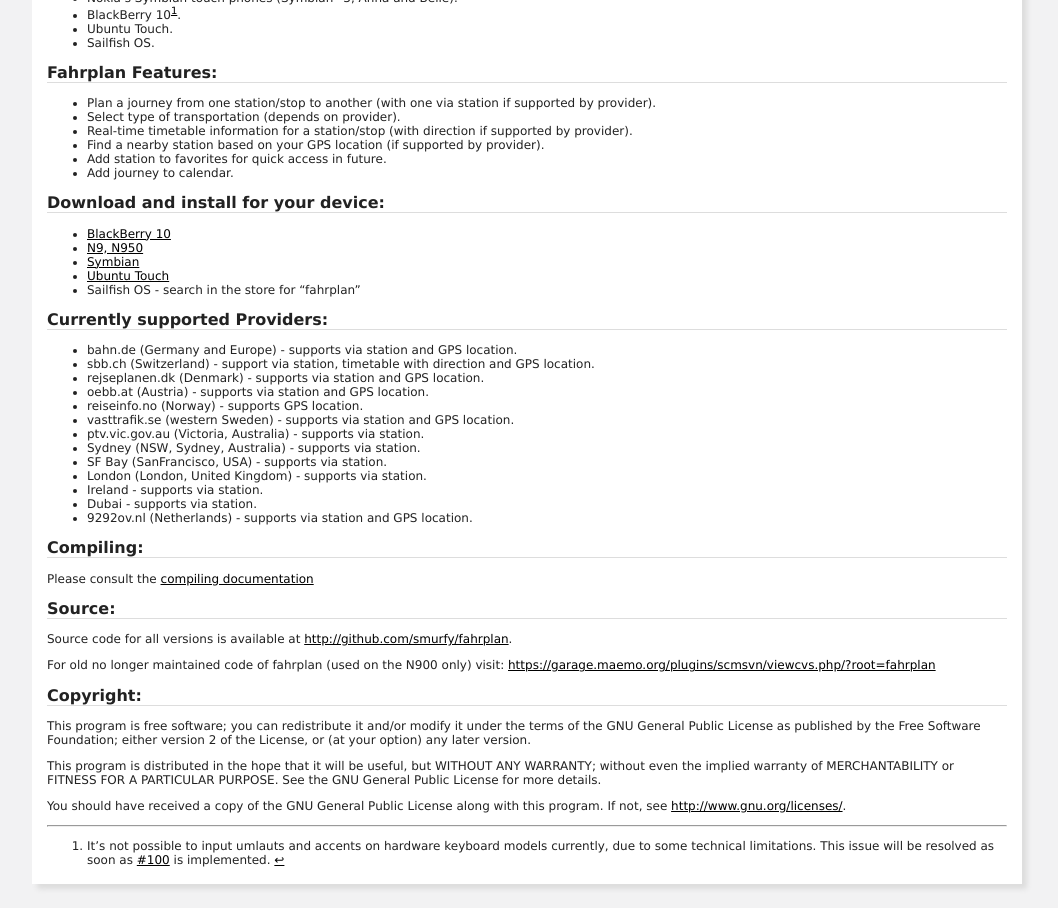
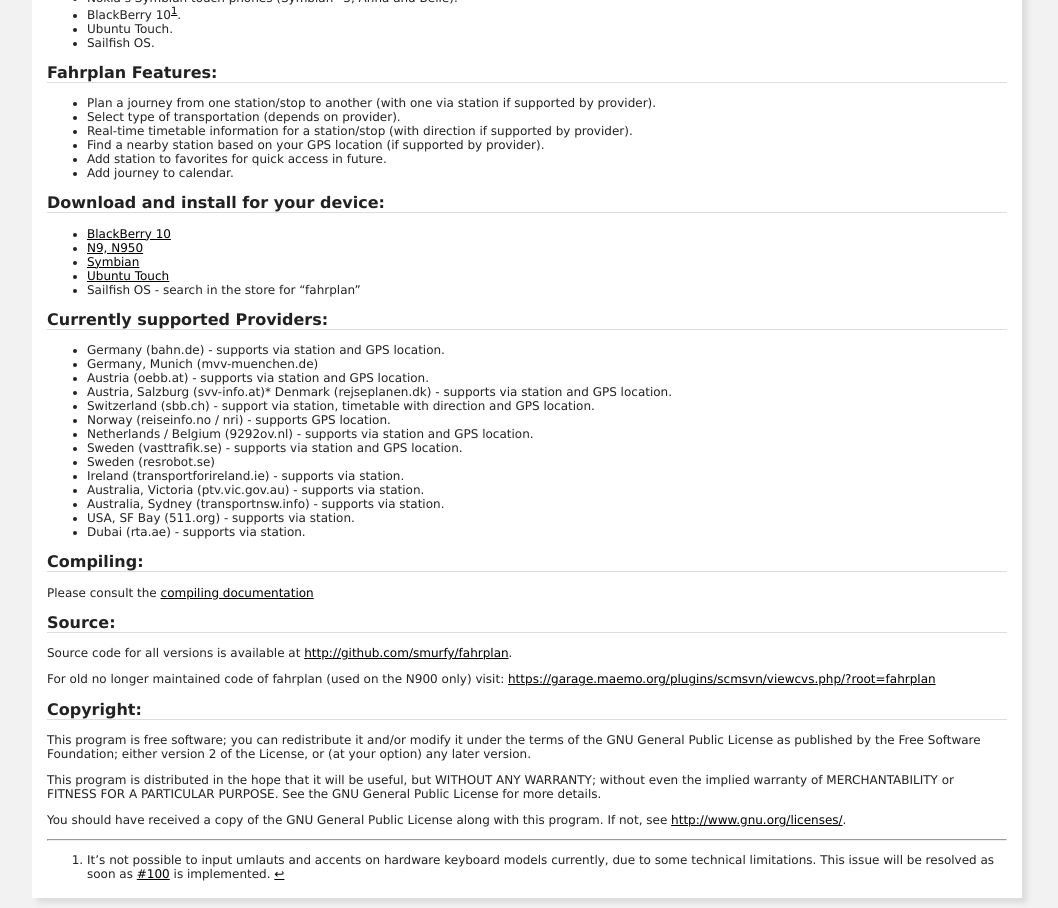
Before and after one commit to smurfy/fahrplan, a Jekyll site: the page built from index.md, in a window 1280 px wide, cut to the strip 324-1232 px from the top of the page. Shown: the whole strip, without its empty margins (113-1171 px from the left). Built offline with Jekyll 4.4.1, drawn with Linux system fonts in a browser that asks for light colours.

Commit message:
Updated supported backend list

```diff
--- a/index.md
+++ b/index.md
@@ -42,19 +42,20 @@
 Currently supported Providers:
 ------------------------------
 
-* bahn.de (Germany and Europe) - supports via station and GPS location.
-* sbb.ch (Switzerland) - support via station, timetable with direction and GPS location.
-* rejseplanen.dk (Denmark) - supports via station and GPS location.
-* oebb.at (Austria) - supports via station and GPS location.
-* reiseinfo.no (Norway) - supports GPS location.
-* vasttrafik.se (western Sweden) - supports via station and GPS location.
-* ptv.vic.gov.au (Victoria, Australia) - supports via station.
-* Sydney (NSW, Sydney, Australia) - supports via station.
-* SF Bay (SanFrancisco, USA) - supports via station.
-* London (London, United Kingdom) - supports via station.
-* Ireland - supports via station.
-* Dubai - supports via station.
-* 9292ov.nl (Netherlands) - supports via station and GPS location.
+* Germany (bahn.de) - supports via station and GPS location.
+* Germany, Munich (mvv-muenchen.de)
+* Austria (oebb.at) - supports via station and GPS location.
+* Austria, Salzburg (svv-info.at)* Denmark (rejseplanen.dk) - supports via station and GPS location.
+* Switzerland (sbb.ch) - support via station, timetable with direction and GPS location.
+* Norway (reiseinfo.no / nri) - supports GPS location.
+* Netherlands / Belgium (9292ov.nl) - supports via station and GPS location.
+* Sweden (vasttrafik.se) - supports via station and GPS location.
+* Sweden (resrobot.se)
+* Ireland (transportforireland.ie) - supports via station.
+* Australia, Victoria (ptv.vic.gov.au) - supports via station.
+* Australia, Sydney (transportnsw.info) - supports via station.
+* USA, SF Bay (511.org) - supports via station.
+* Dubai (rta.ae) - supports via station.
 
 Compiling:
 ----------
```
